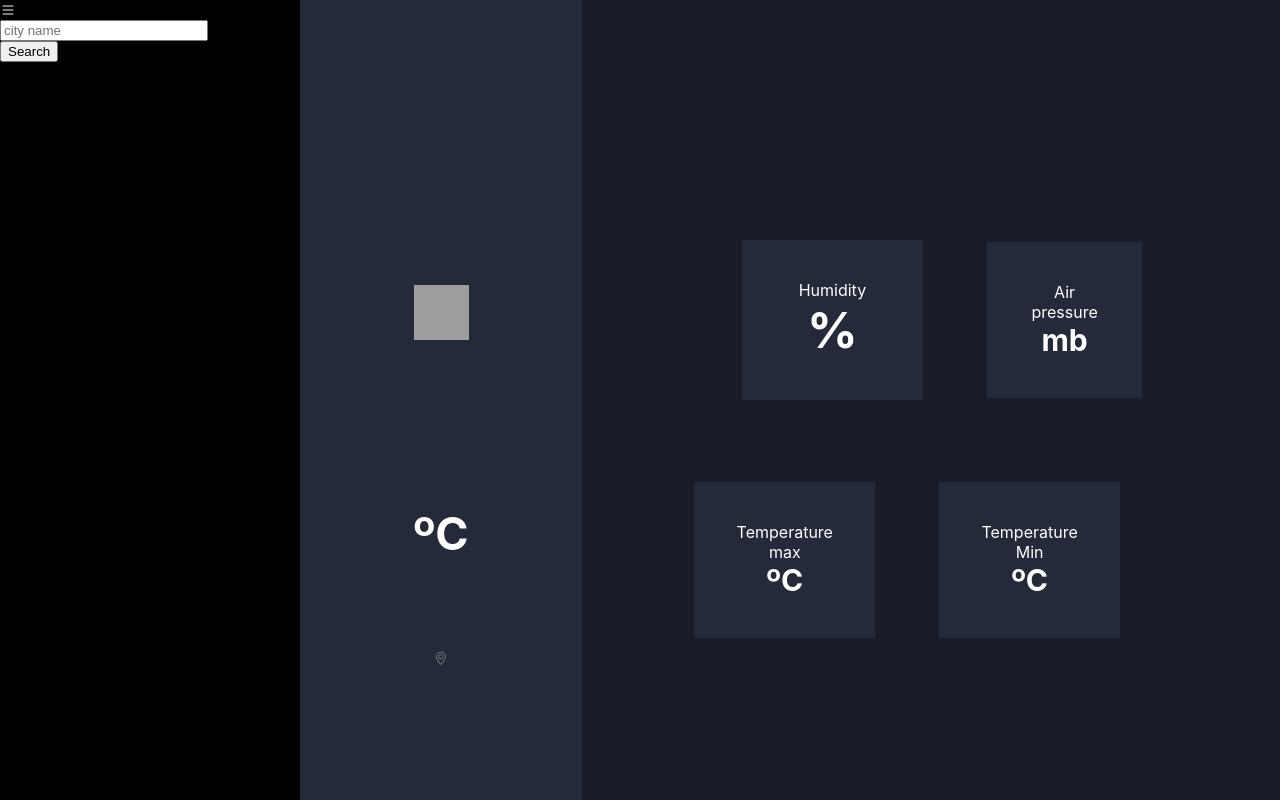
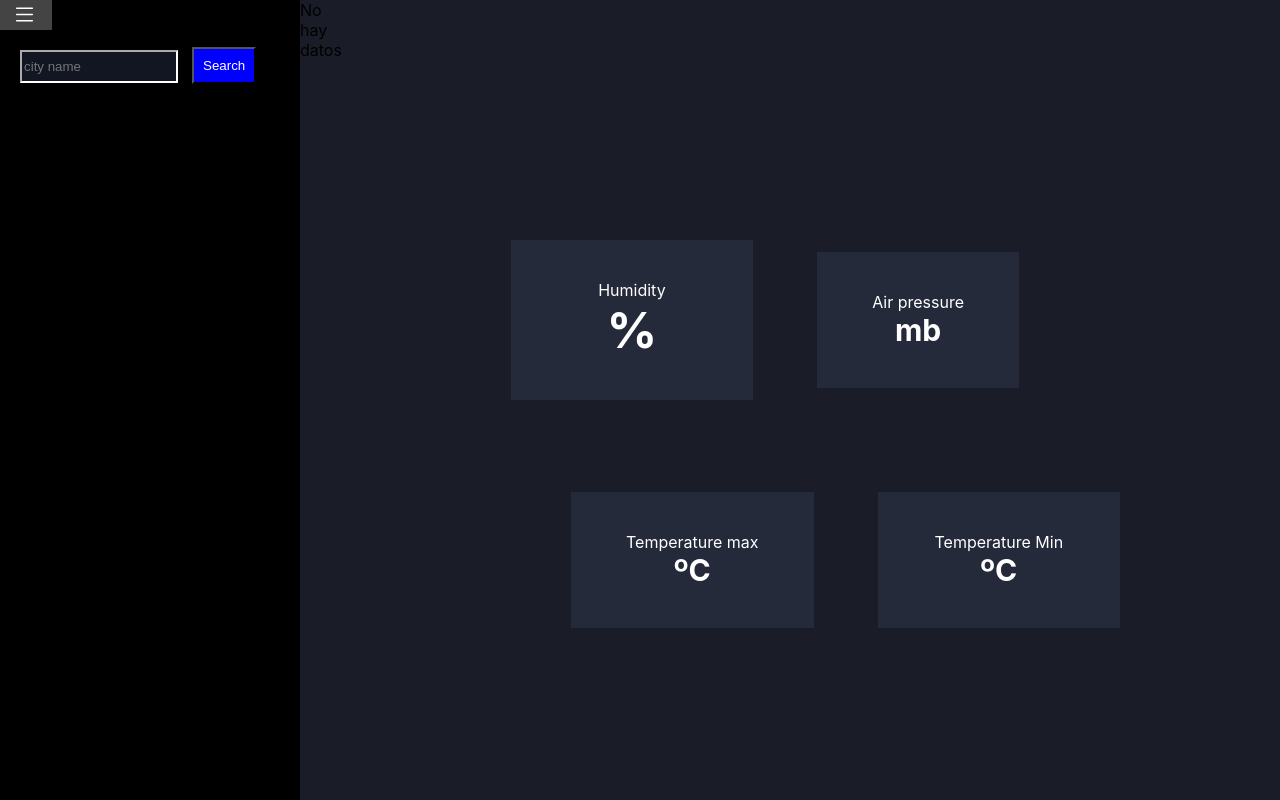
Before and after one commit to Jumicode/Weather-app-React-js, a React (Create React App) app: page / in a window 1280 px wide. Both pictures are taken after a click on the icon 8 px from the left and 10 px from the top of the page. Built offline with nearby package versions, Linux system fonts and the light colour scheme; grey boxes are pictures that could not be loaded.

Commit message:
Sidebar styles added

```diff
--- a/src/App.js
+++ b/src/App.js
@@ -1,6 +1,5 @@
 import  React from "react";
 import WeatherMain from "./Components/WeatherMain";
-import WeatherSearch from "./Components/WeatherSearch";
 
 
 
--- a/src/Components/WeatherForm.jsx
+++ b/src/Components/WeatherForm.jsx
@@ -1,5 +1,5 @@
 import React,{useState} from 'react';
-import styles from '../Styles/WeatherForm.scss'
+import  '../Styles/WeatherForm.scss'
 
 
 const WeatherForm = ({getWeather}) => {
@@ -20,9 +20,10 @@ const toggle = () => setIsOpen(!IsOpen);
 
 
    <form  onSubmit={getWeather} >
-      <input  style={{width: IsOpen ? "200px"  : '0px',display: IsOpen ? 'block':'none'}} type='text' name='name' placeholder='city name' ></input>
+      <input className='inputText' style={{width: IsOpen ? "150px"  : '0px',display: IsOpen ? 'block':'none'}} type='text' name='name' placeholder='city name' ></input>
 
-      <input  style={{display: IsOpen ? 'block' :'none'}}  type='submit' value='Search'></input>
+      <input className='inputSubmit' style={{display: IsOpen ? 'block' :'none'}}  type='submit' value='Search'></input>
+
     </form>
 
     </div>
--- a/src/Components/WeatherMain.jsx
+++ b/src/Components/WeatherMain.jsx
@@ -1,6 +1,6 @@
 import React from 'react';
 import {useSelector } from 'react-redux';
-import Styles from '../Styles/WeatherMain.scss'
+import  '../Styles/WeatherMain.scss'
 import WeatherSearch from './WeatherSearch';
 
 
@@ -22,9 +22,13 @@ const {country,weather,list,WeatherTemp } = useSelector((state) => state.weather
 
 <WeatherSearch></WeatherSearch>
 
+{
+    weather ==  false ? (
+        <p>No hay datos</p>
+    ) :
+    (
 
-
-<section className='MainCard'>
+        <section className='MainCard'>
 
 
 <img src={`http://openweathermap.org/img/w/${list.icon}.png`}></img>
@@ -39,6 +43,11 @@ const {country,weather,list,WeatherTemp } = useSelector((state) => state.weather
 
 
 </section>
+
+    )
+}
+
+
 
 <section className='CardHumidity'>
 <p>Humidity</p>
--- a/src/Components/WeatherSearch.jsx
+++ b/src/Components/WeatherSearch.jsx
@@ -42,6 +42,7 @@ alert('Por favor ingrese un nombre valido')
         <div>
 
 <WeatherForm getWeather={getWeather}></WeatherForm>
+
         </div>
     );
 }
--- /dev/null
+++ b/src/Styles/Loader.scss
@@ -0,0 +1,40 @@
+.lds-ring {
+    display: inline-block;
+    position: relative;
+    width: 80px;
+    height: 80px;
+  }
+
+  .lds-ring div {
+    box-sizing: border-box;
+    display: block;
+    position: absolute;
+    width: 64px;
+    height: 64px;
+    margin: 8px;
+    border: 8px solid rgb(29, 1, 131);
+    border-radius: 50%;
+    animation: lds-ring 1.2s cubic-bezier(0.5, 0, 0.5, 1) infinite;
+    border-color: rgb(173, 15, 15) transparent transparent transparent;
+  }
+
+  .lds-ring div:nth-child(1) {
+    animation-delay: -0.45s;
+  }
+
+  .lds-ring div:nth-child(2) {
+    animation-delay: -0.3s;
+  }
+
+  .lds-ring div:nth-child(3) {
+    animation-delay: -0.15s;
+  }
+
+  @keyframes lds-ring {
+    0% {
+      transform: rotate(0deg);
+    }
+    100% {
+      transform: rotate(360deg);
+    }
+  }
--- a/src/Styles/WeatherForm.scss
+++ b/src/Styles/WeatherForm.scss
@@ -5,10 +5,40 @@
    justify-content: flex-start;
    background: rgb(26, 29, 39);
 
+   .inputText{
+      border-color: #fff;
+      background:rgb(18, 22, 34);
+      margin-top: 20px;
+      margin-left: 20px;
+      height: 2em;
+      color: #fff;
+   }
+
+
+
+   .inputSubmit{
+      background: blue;
+      color: #fff;
+      padding: 9px;
+      position: relative;
+      left: 12rem;
+      bottom: 2.2rem;
+   }
+
+   i{
+
+    padding-right: 15px;
+    padding-left: 12px;
+
+      background: rgb(68, 68, 68);
+     font-size: 25px;
+   }
+
+
 }
 
 .SideBard{
-
+   transition-duration: 0.5s;
    background: #000;
    color: #fff;
    height: 100vh;
```
Also changed, not shown: src/Components/Loader.jsx (added, +15 -0 lines), src/Styles/WeatherMain.scss (line endings or trailing spaces).
